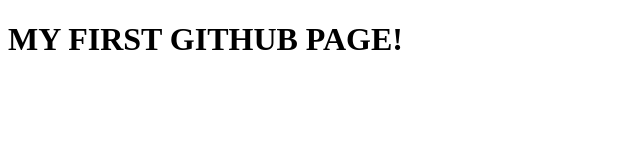
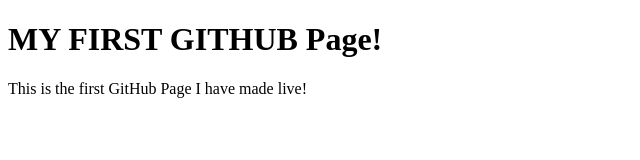
Before and after one commit to Robbie2497/robbie2497.github.io, a plain HTML site: page index.html in a window 1280 px wide. Shown: the whole page, without its empty margins (0-640 px from the left). Drawn offline with Linux system fonts and the light colour scheme.

Commit message:
updating website

```diff
--- a/index.html
+++ b/index.html
@@ -1,9 +1,20 @@
 <!DOCTYPE html>
-<html>
-    <head>
-    </head>
-    <body>
-        <h1>MY FIRST GITHUB PAGE!</h1>
-    </body>
+<html lang="en-us">
 
+<head>
+
+  <meta charset="UTF-8">
+  <title>First GitHub Page</title>
+
+  <!-- <link rel="stylesheet" href="reset.css"> -->
+  <!-- <link rel="stylesheet" href="style.css"> -->
+
+</head>
+<body>
+    <h1>MY FIRST GITHUB Page!</h1>
+    <p>
+      This is the first GitHub Page I have made live!
+    </p>
+
+</body>
 </html>
--- /dev/null
+++ b/reset.css
@@ -0,0 +1,48 @@
+/* http://meyerweb.com/eric/tools/css/reset/
+   v2.0 | 20110126
+   License: none (public domain)
+*/
+
+html, body, div, span, applet, object, iframe,
+h1, h2, h3, h4, h5, h6, p, blockquote, pre,
+a, abbr, acronym, address, big, cite, code,
+del, dfn, em, img, ins, kbd, q, s, samp,
+small, strike, strong, sub, sup, tt, var,
+b, u, i, center,
+dl, dt, dd, ol, ul, li,
+fieldset, form, label, legend,
+table, caption, tbody, tfoot, thead, tr, th, td,
+article, aside, canvas, details, embed,
+figure, figcaption, footer, header, hgroup,
+menu, nav, output, ruby, section, summary,
+time, mark, audio, video {
+	margin: 0;
+	padding: 0;
+	border: 0;
+	font-size: 100%;
+	font: inherit;
+	vertical-align: baseline;
+}
+/* HTML5 display-role reset for older browsers */
+article, aside, details, figcaption, figure,
+footer, header, hgroup, menu, nav, section {
+	display: block;
+}
+body {
+	line-height: 1;
+}
+ol, ul {
+	list-style: none;
+}
+blockquote, q {
+	quotes: none;
+}
+blockquote:before, blockquote:after,
+q:before, q:after {
+	content: '';
+	content: none;
+}
+table {
+	border-collapse: collapse;
+	border-spacing: 0;
+}
```
Also changed, not shown: style.css (added).
